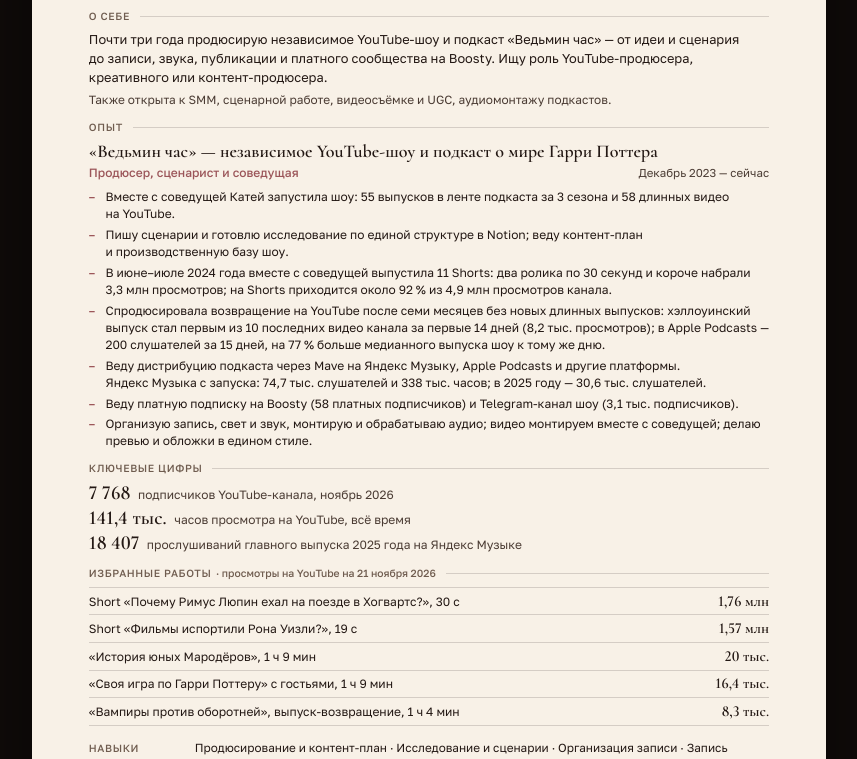
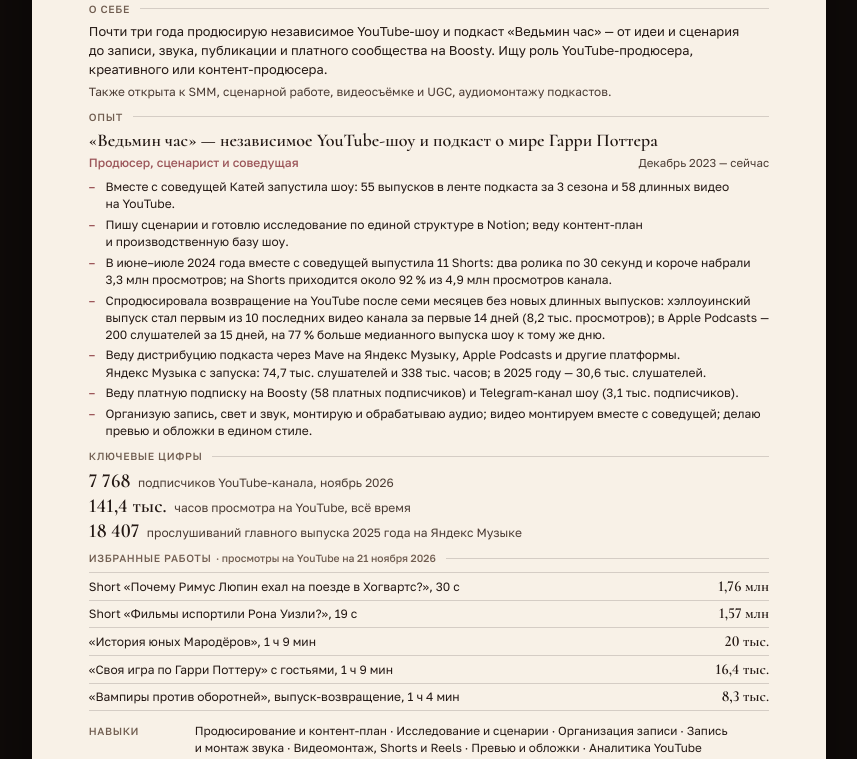
Before and after one commit to boozybatsMain/alisa-makarenko, a website: page docs/cv/index.html in a window 1280 px wide. Shown: the part 221-980 px from the top of the page, without its empty margins (211-1068 px from the left). Drawn offline with Linux system fonts and the light colour scheme.

Commit message:
Hero window still, CV fits A4 with portfolio link
Co-Authored-By: Claude Fable 5.2 <noreply@anthropic.com>

```diff
--- a/docs/css/cv.css
+++ b/docs/css/cv.css
@@ -35,7 +35,7 @@ a{color:inherit;text-decoration:none}
 .tools__pdf:hover{background:#ecc0be}
 
 /* the sheet */
-.sheet{width:210mm;height:297mm;margin:0 auto 48px;background:var(--paper);padding:12mm 15mm 8.5mm;display:flex;flex-direction:column;gap:3.7mm;box-shadow:0 30px 90px rgba(0,0,0,.6);overflow:hidden;position:relative}
+.sheet{width:210mm;height:297mm;margin:0 auto 48px;background:var(--paper);padding:10.5mm 15mm 7.5mm;display:flex;flex-direction:column;gap:3.1mm;box-shadow:0 30px 90px rgba(0,0,0,.6);overflow:hidden;position:relative}
 .cv__head{display:flex;align-items:flex-end;gap:7mm;padding-bottom:4.6mm;border-bottom:1.2px solid var(--ink)}
 .cv__photo{width:24mm;height:30mm;object-fit:cover;border-radius:1.5mm;flex:none}
 .cv__id{flex:1;min-width:0}
--- a/src/cv.css
+++ b/src/cv.css
@@ -35,7 +35,7 @@ a{color:inherit;text-decoration:none}
 .tools__pdf:hover{background:#ecc0be}
 
 /* the sheet */
-.sheet{width:210mm;height:297mm;margin:0 auto 48px;background:var(--paper);padding:12mm 15mm 8.5mm;display:flex;flex-direction:column;gap:3.7mm;box-shadow:0 30px 90px rgba(0,0,0,.6);overflow:hidden;position:relative}
+.sheet{width:210mm;height:297mm;margin:0 auto 48px;background:var(--paper);padding:10.5mm 15mm 7.5mm;display:flex;flex-direction:column;gap:3.1mm;box-shadow:0 30px 90px rgba(0,0,0,.6);overflow:hidden;position:relative}
 .cv__head{display:flex;align-items:flex-end;gap:7mm;padding-bottom:4.6mm;border-bottom:1.2px solid var(--ink)}
 .cv__photo{width:24mm;height:30mm;object-fit:cover;border-radius:1.5mm;flex:none}
 .cv__id{flex:1;min-width:0}
```
Also changed, not shown: 2 other files.
